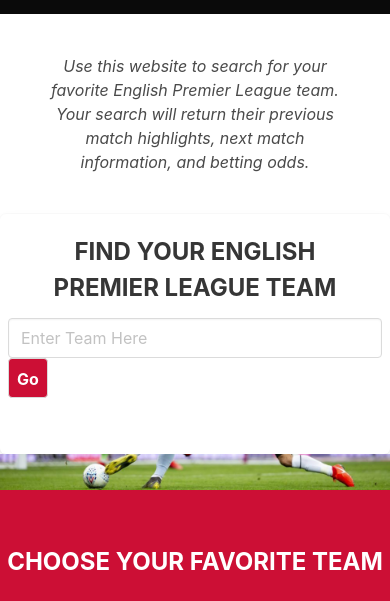
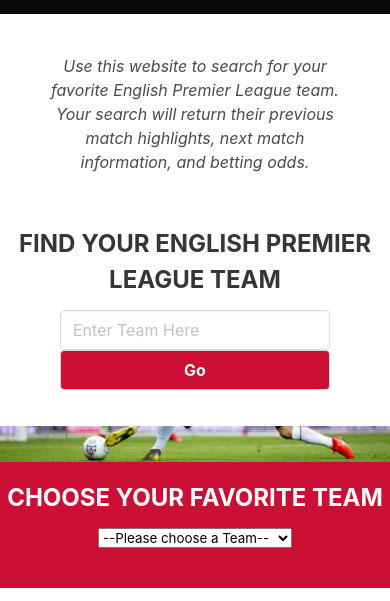
Before and after one commit to Vasilyg10/soccer-stats, a plain HTML site: page index.html in a window 390 px wide. Shown: the part 172-773 px from the top of the page. Drawn offline with nearby package versions, Linux system fonts and the light colour scheme.

Commit message:
Fully responsive design and Read me file

```diff
--- a/index.html
+++ b/index.html
@@ -19,11 +19,11 @@
 		<link rel="preconnect" href="https://fonts.gstatic.com" />
 	</head>
 	<body>
-		<header class="column has-background-black py-5 ">
+		<div class="column has-background-black py-5 ">
 			<div class="column">
 				<img class="column is-half is-offset-one-quarter mt-4" src="./assets/images/Kicks pro.png" />
 			</div>
-		</header>
+		</div>
 		<div class="column has-text-centered p-5 m-1 is-italic">
 			<p class="column is-11 is-offset-1">
 				Use this website to search for your favorite English Premier League
@@ -31,40 +31,38 @@
 				match information, and betting odds.
 			</p>
 		</div>
-		<div class="box mb-0">
-			<a class="has-text-centered is-half">
+		<div class="column">
+			<a class="has-text-centered">
 				<div class="columns">
 					<label class="column block label has-text-centered is-size-4"
 						>FIND YOUR ENGLISH PREMIER LEAGUE TEAM</label
 					>
 				</div>
-				<div class="columns pb-6">
+				<div class="columns mb-5 mx-6">
 					<input
 						class="mr-2 is-three-fifths is-offset-one-fifth column input auto"
 						id="team-search"
 						type="text"
-						placeholder="Enter Team Here"
-					/>
+						placeholder="Enter Team Here"/>
 					<button
-						class="p-2 column button has-background-danger-dark has-text-white is-1"
-						id="search-button"
-					>
+						class="column p-2 button has-background-danger-dark has-text-white is-1 is-fullwidth"
+						id="search-button">
 						<strong>Go</strong>
 					</button>
 				</div>
 			</a>
 		</div>
-		<div>
+		<div class="is-centered mb-1">
 			<img src="./assets/images/hero.jpg" />
 		</div>
 
 
 
-		<div class="columns py-6 has-background-danger-dark" id="favoriteTeam">
+		<div class="columns has-background-danger-dark is-mobile is-centered" id="favoriteTeam">
 
-			<div class="column has-text-centered is-size-4 has-text-weight-bold has-text-white" for="favoriteTeam">CHOOSE YOUR FAVORITE TEAM</div>
+			<div class="column has-text-centered is-size-4 has-text-weight-bold has-text-white mt-2" for="favoriteTeam">CHOOSE YOUR FAVORITE TEAM
 			<div class="column">
-			<select class="column" id="favoriteTeam">
+			<select class="select is-multiple" id="favoriteTeam">
 				<option selected value="">--Please choose a Team--</option>
 				<option id="1" value="arsenal">Arsenal</option>
 				<option id="2" value="astonvilla">Aston Villa</option>
@@ -91,7 +89,6 @@
 			</select>
 			</div>
 			</div>
-		</div>
 		</div>
 
 		<div class="columns m-6">
```
Also changed, not shown: assets/images/Read-me-image.jpg (added), 1 other file.
